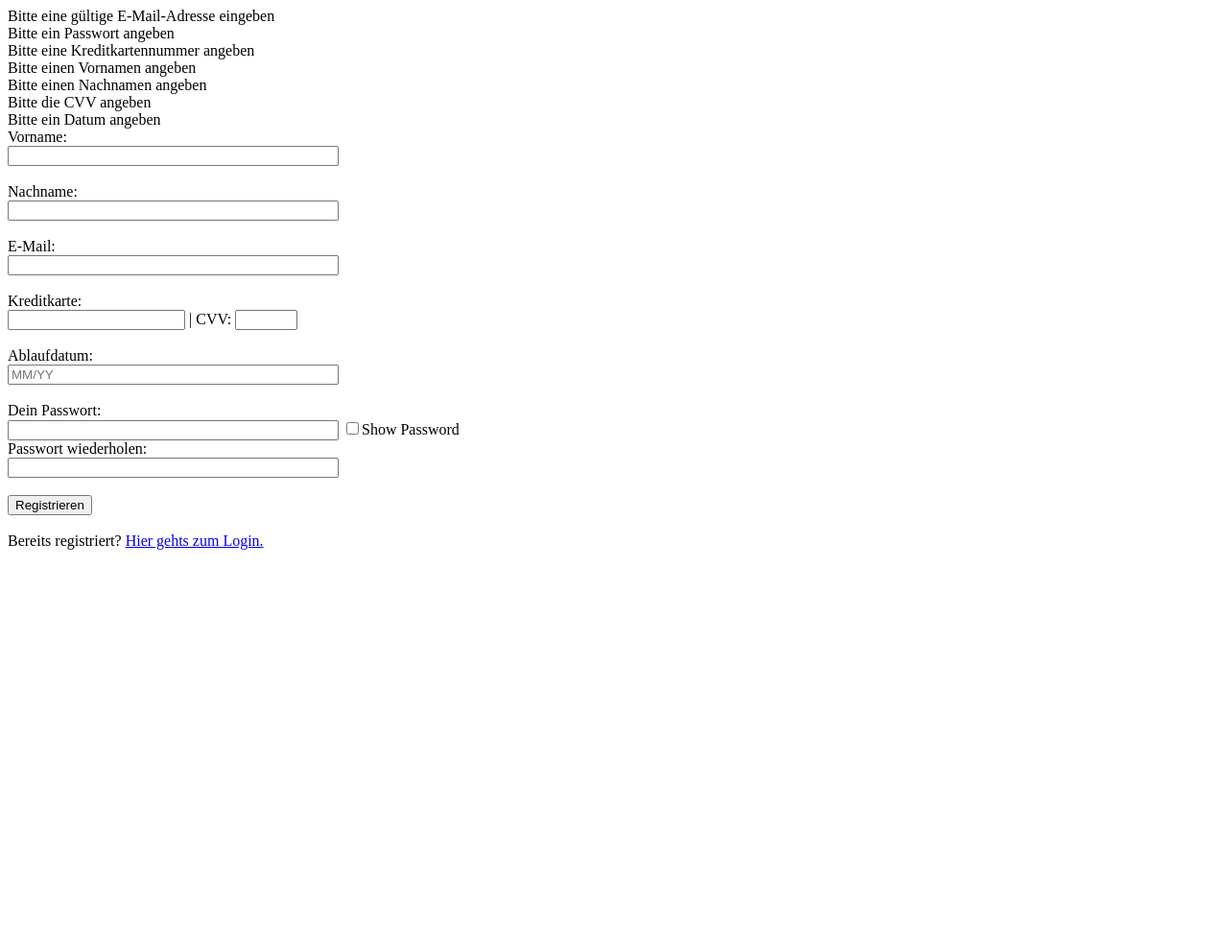
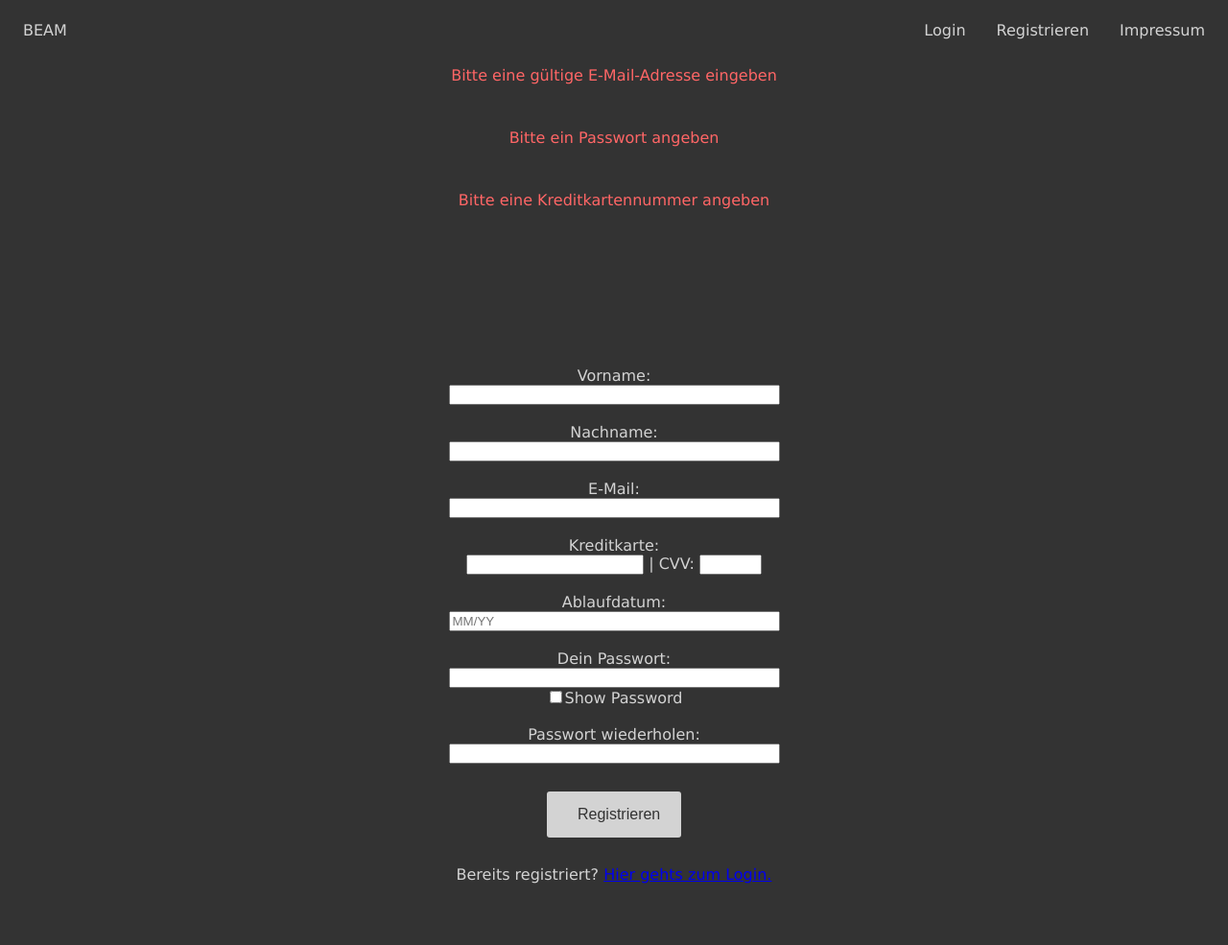
Before and after one commit to MarcSeiler/VideospielShop, a PHP site: page /register.php?register=1 in a window 1280 px wide. Shown: the whole page at 96% size. Before the commit the page ends 573 px from the top, so only its background shows below. Run offline with PHP 8.4, Linux system fonts and the light colour scheme; data that the repository does not hold is empty.

Commit message:
Add files via upload

```diff
--- /dev/null
+++ b/register.css
@@ -0,0 +1,149 @@
+body
+{
+  background-color: #333;
+}
+
+/*Navigation Bar*/
+/*----------------------------------------------------*/
+ul {
+  list-style-type: none;
+  margin: 0;
+  padding: 0;
+  overflow: hidden;
+}
+
+li {
+  float: right;
+}
+
+li a {
+  display: block;
+  color: lightgray;
+  font-family: Verdana, Geneva, Tahoma, sans-serif;
+  text-align: center;
+  padding: 14px 16px;
+  text-decoration: none;
+}
+
+li a:hover:not(.active) {
+  background-color: #111;
+}
+.loginform{
+text-align: center;
+color: lightgray;
+  font-family: Verdana, Geneva, Tahoma, sans-serif;
+  text-align: center;
+  padding: 14px 16px;
+  text-decoration: none;
+}
+a:visited{
+    color: lightgray;
+}
+
+.bregi{
+    background-color: lightgray;
+  font-size: 16px;
+  border: none;
+  color: #333;
+  padding: 15px 32px;
+  text-align: center;
+  display: inline-block;
+  border-radius: 3px;
+  width: 140px;
+  margin: 10px;
+  cursor: pointer;
+}
+.blogin{
+    background-color: lightgray;
+  font-size: 16px;
+  border: none;
+  color: #333;
+  padding: 15px 32px;
+  text-align: center;
+  display: inline-block;
+  border-radius: 5px;
+  width: 140px;
+  margin: 10px;
+  cursor: pointer;
+}
+
+.email0 {
+text-align: center;
+color: #ff6666;
+  font-family: Verdana, Geneva, Tahoma, sans-serif;
+  text-align: center;
+  padding: 14px 16px;
+  text-decoration: none;
+      }
+
+      .pwd0{
+          text-align: center;
+color: #ff6666;
+  font-family: Verdana, Geneva, Tahoma, sans-serif;
+  text-align: center;
+  padding: 14px 16px;
+  text-decoration: none;
+      }
+        .cardnum{
+          text-align: center;
+color: #ff6666;
+  font-family: Verdana, Geneva, Tahoma, sans-serif;
+  text-align: center;
+  padding: 14px 16px;
+  text-decoration: none;
+      }
+      .vorname0{
+          text-align: center;
+color: #ff6666;
+  font-family: Verdana, Geneva, Tahoma, sans-serif;
+  text-align: center;
+  padding: 14px 16px;
+  text-decoration: none;
+      }
+
+.nachname0{
+ text-align: center;
+color: #ff6666;
+  font-family: Verdana, Geneva, Tahoma, sans-serif;
+  text-align: center;
+  padding: 14px 16px;
+  text-decoration: none;
+      }
+
+
+ .cvv{
+          text-align: center;
+color: #ff6666;
+  font-family: Verdana, Geneva, Tahoma, sans-serif;
+  text-align: center;
+  padding: 14px 16px;
+  text-decoration: none;
+      }
+
+      .date0{
+          text-align: center;
+color: #ff6666;
+  font-family: Verdana, Geneva, Tahoma, sans-serif;
+  text-align: center;
+  padding: 14px 16px;
+  text-decoration: none;
+      }
+
+  .pwddouble{
+          text-align: center;
+color: #ff6666;
+  font-family: Verdana, Geneva, Tahoma, sans-serif;
+  text-align: center;
+  padding: 14px 16px;
+  text-decoration: none;
+      }
+
+
+        .pwdlogin{
+          text-align: center;
+color: #ff6666;
+  font-family: Verdana, Geneva, Tahoma, sans-serif;
+  text-align: center;
+  padding: 14px 16px;
+  text-decoration: none;
+      }
--- a/register.php
+++ b/register.php
@@ -6,8 +6,15 @@ $pdo = new PDO('mysql:host=localhost;dbname=videospielshop', 'root', '');
 <html>
 <head>
   <title>Registrierung</title>
+<link rel="stylesheet" href="register.css">
 </head>
 <body>
+    <ul>
+                <li style="float:left"><a class="active"href="index.php">BEAM</a></li>
+                <li><a href="impressum.php">Impressum</a></li>
+                <li><a href="register.php">Registrieren</a></li>
+                <li><a href="login.php">Login</a></li>
+    </ul>
 
 <?php
 $showFormular = true;
@@ -25,36 +32,36 @@ if(isset($_GET['register'])) {
 
 
     if(!filter_var($email, FILTER_VALIDATE_EMAIL)) {
-        echo 'Bitte eine gültige E-Mail-Adresse eingeben<br>';
+        echo '<div class="email0">Bitte eine gültige E-Mail-Adresse eingeben</div><br>';
         $error = true;
     }
     if(strlen($passwort) == 0) {
-        echo 'Bitte ein Passwort angeben<br>';
+        echo '<div class="pwd0">Bitte ein Passwort angeben</div><br>';
         $error = true;
     }
     if(strlen($cardnum) == 0) {
-        echo 'Bitte eine Kreditkartennummer angeben<br>';
+        echo '<div class="cardnum">Bitte eine Kreditkartennummer angeben</div><br>';
         $error = true;
     }
      if(strlen($vorname) == 0) {
-        echo 'Bitte einen Vornamen angeben<br>';
+        echo '<div class="vorname0"Bitte einen Vornamen angeben</div><br>';
         $error = true;
     }
       if(strlen($nachname) == 0) {
-        echo 'Bitte einen Nachnamen angeben<br>';
+        echo '<div class="nachname0"Bitte einen Nachnamen angeben</div><br>';
         $error = true;
     }
       if(strlen($cvv) == 0) {
-        echo 'Bitte die CVV angeben<br>';
+        echo '<div class="cvv0"Bitte die CVV angeben</div><br>';
         $error = true;
     }
       if(strlen($date) == 0) {
-        echo 'Bitte ein Datum angeben<br>';
+        echo '<div class="date0"Bitte ein Datum angeben</div><br>';
         $error = true;
     }
 
     if($passwort != $passwort2) {
-        echo 'Die Passwörter müssen übereinstimmen<br>';
+        echo '<div class="pwddouble">Die Passwörter müssen übereinstimmen</div><br>';
         $error = true;
     }
 
@@ -102,7 +109,7 @@ if($showFormular) {
   }
 }
  </script>
-
+    <div class="loginform">
 <form action="?register=1" method="post">
     Vorname:<br>
     <input type="text" size="40" maxlength="250" name="vorname"><br><br>
@@ -121,13 +128,13 @@ Kreditkarte: <br>
 
 
 Dein Passwort:<br>
-<input type="password" id="myInput" size="40"  maxlength="250" name="passwort">
-<input type="checkbox" onclick="myFunction()">Show Password<br>
+<input type="password" id="myInput" size="40"  maxlength="250" name="passwort"><br>
+<input type="checkbox" onclick="myFunction()">Show Password<br><br>
 
 Passwort wiederholen:<br>
 <input type="password" id="myInput2" size="40" maxlength="250" name="passwort2"><br><br>
 
-<input type="submit" value="Registrieren"> <br>
+<input class="bregi" type="submit" value="Registrieren"> <br>
 <br>
 </form>
  Bereits registriert? <a href="login.php">Hier gehts zum Login.</a>
@@ -135,6 +142,6 @@ Passwort wiederholen:<br>
 <?php
 }
 ?>
-
+  </div>
 </body>
 </html>
```
Also changed, not shown: login.php (+11 -4 lines).
